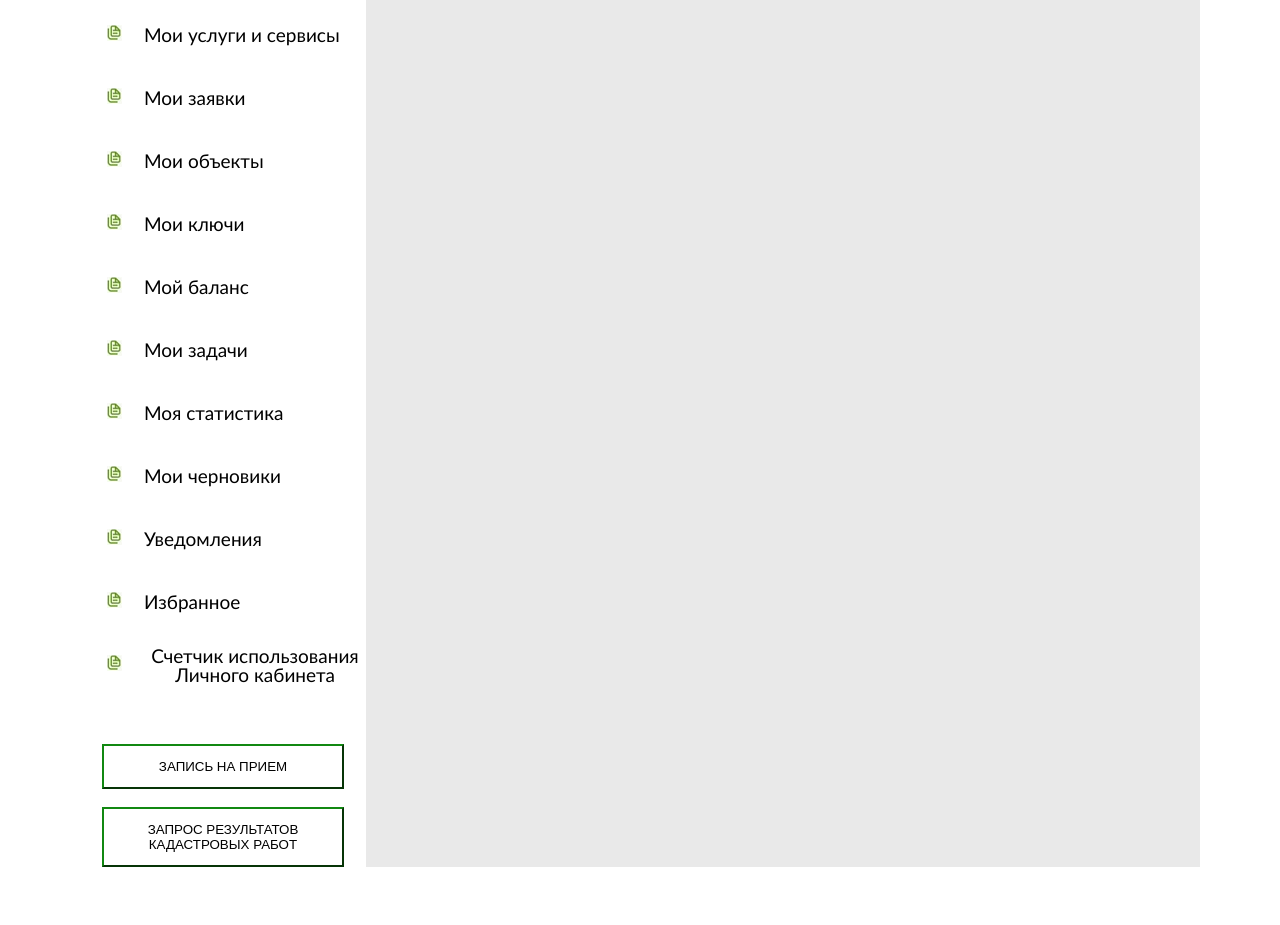
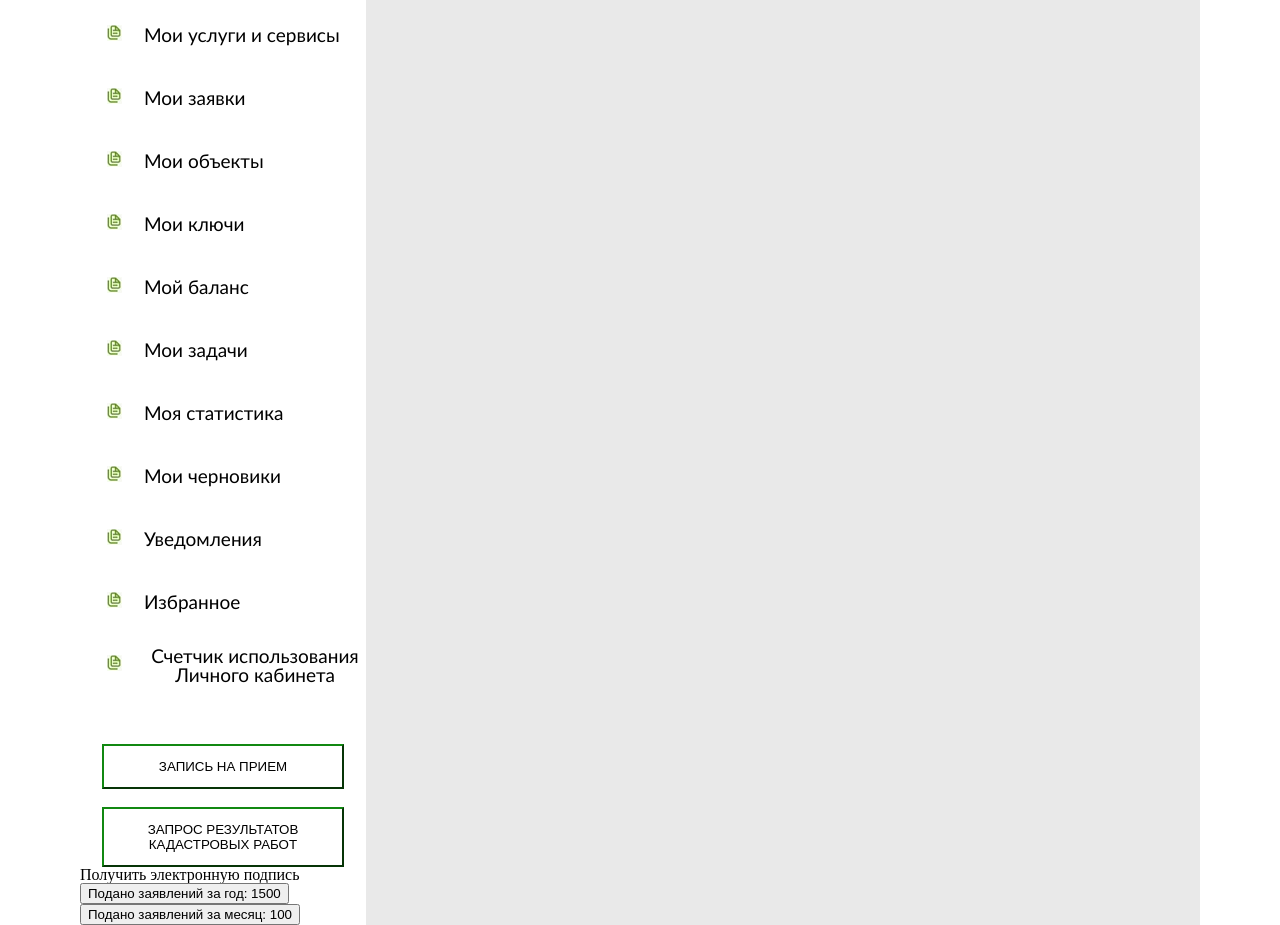
Before and after one commit to Igor-R64/Task-css, a plain HTML site: page index.html in a window 1280 px wide. Shown: the part 189-1114 px from the top of the page. Before the commit the page ends 1056 px from the top, so only its background shows below. Drawn offline with Linux system fonts and the light colour scheme.

Commit message:
add statistics

```diff
--- a/index.html
+++ b/index.html
@@ -176,6 +176,20 @@
                     ЗАПРОС РЕЗУЛЬТАТОВ КАДАСТРОВЫХ РАБОТ
                 </button>
             </div>
+
+            <div class="main-list_services-signature">
+                <p>
+                    Получить электронную подпись
+                </p>
+            </div>
+            <div class="main-list_services-statistics">
+                <button>
+                    Подано заявлений за год: 1500
+                </button>
+                <button>
+                    Подано заявлений за месяц: 100
+                </button>
+            </div>
         </div>
 
 
```
